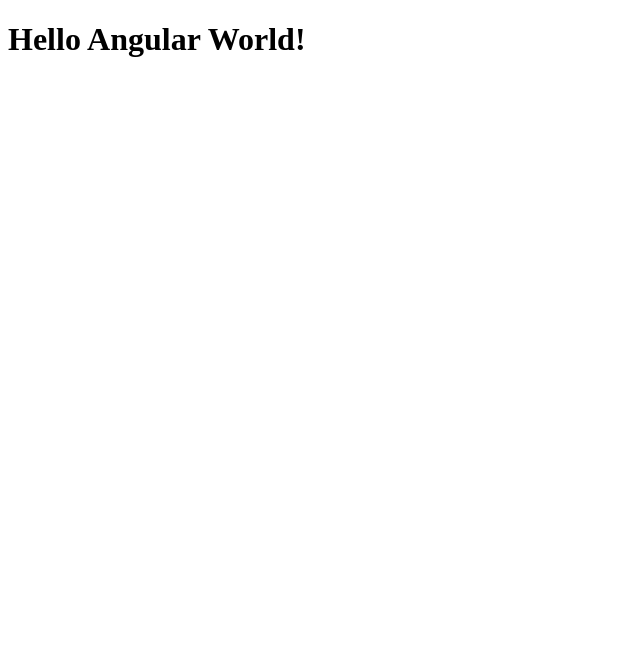
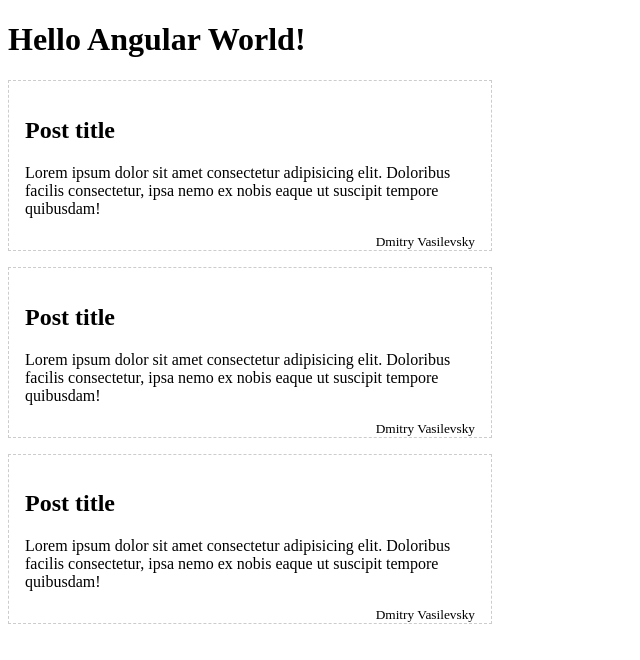
Before and after one commit to divasilevski/angular-lessons, an Angular app: page / in a window 1280 px wide. Shown: the top 660 px of the page, without its empty margins (0-640 px from the left). Built offline with nearby package versions, Linux system fonts and the light colour scheme.

Commit message:
create component

```diff
--- a/src/app/app.component.html
+++ b/src/app/app.component.html
@@ -1 +1,5 @@
 <h1>Hello Angular World!</h1>
+
+<app-post></app-post>
+<app-post></app-post>
+<app-post></app-post>
--- a/src/app/app.module.ts
+++ b/src/app/app.module.ts
@@ -2,10 +2,14 @@
 import { NgModule } from '@angular/core';
 
 import { AppComponent } from './app.component';
+import { PostComponent } from './post/post.component';
+import { AuthorComponent } from './post/author/author.component';
 
 @NgModule({
   declarations: [
-    AppComponent
+    AppComponent,
+    PostComponent,
+    AuthorComponent
   ],
   imports: [
     BrowserModule
--- /dev/null
+++ b/src/app/post/author/author.component.html
@@ -0,0 +1 @@
+<div class='author'>Dmitry Vasilevsky</div>
--- /dev/null
+++ b/src/app/post/author/author.component.scss
@@ -0,0 +1,4 @@
+.author {
+  font-size: 10pt;
+  float: right;
+}
--- /dev/null
+++ b/src/app/post/post.component.html
@@ -0,0 +1,6 @@
+<div class='post'>
+  <h2> Post title </h2>
+
+  <p>Lorem ipsum dolor sit amet consectetur adipisicing elit. Doloribus facilis consectetur, ipsa nemo ex nobis eaque ut suscipit tempore quibusdam!</p>
+  <post-author></post-author>
+</div>
--- /dev/null
+++ b/src/app/post/post.component.scss
@@ -0,0 +1,6 @@
+.post {
+  width: 450px;
+  border: 1px dashed #ccc;
+  padding: 1rem;
+  margin-bottom: 1rem;
+}
```
Also changed, not shown: src/app/post/author/author.component.ts (added, +8 -0 lines), src/app/post/post.component.ts (added, +8 -0 lines).
